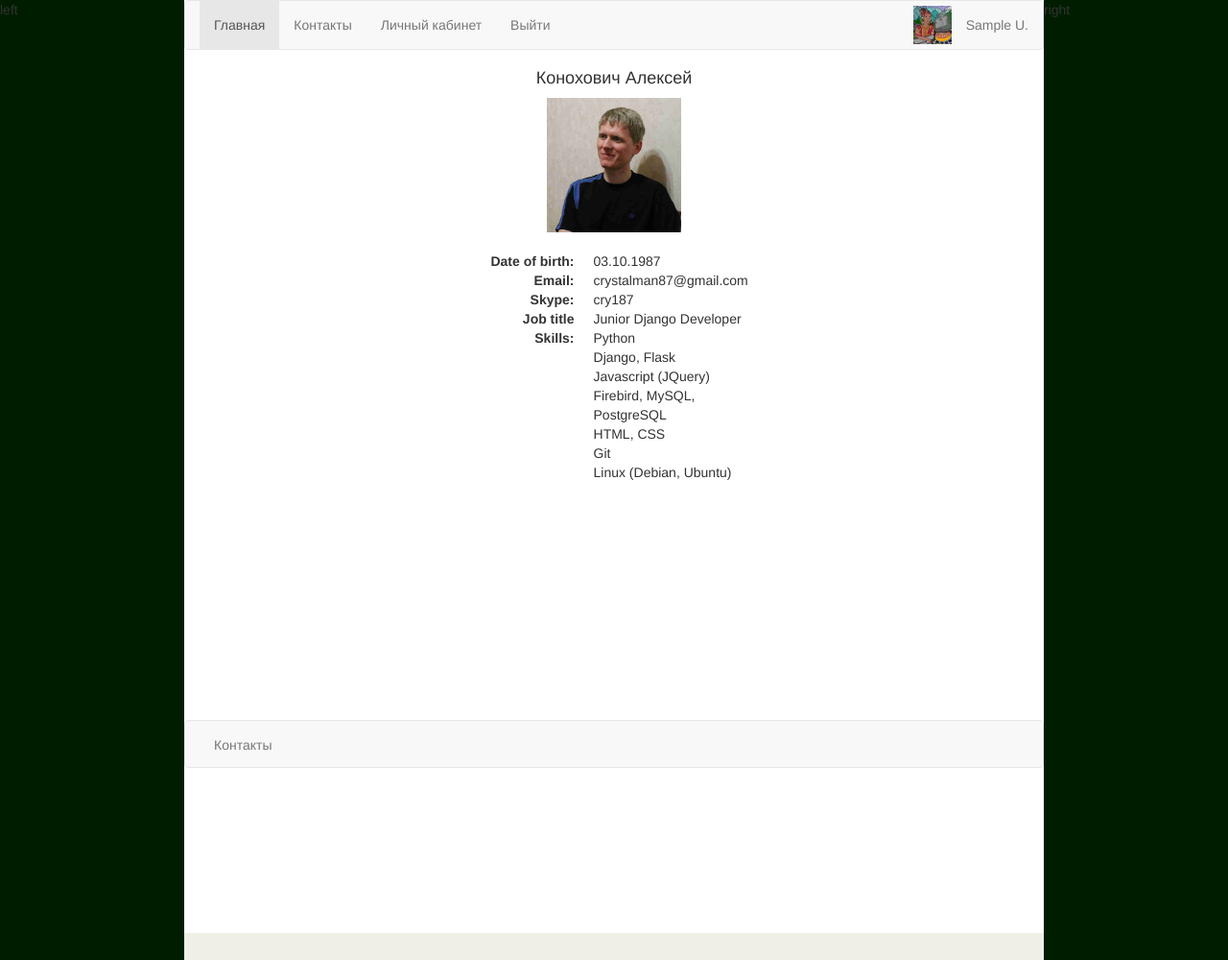
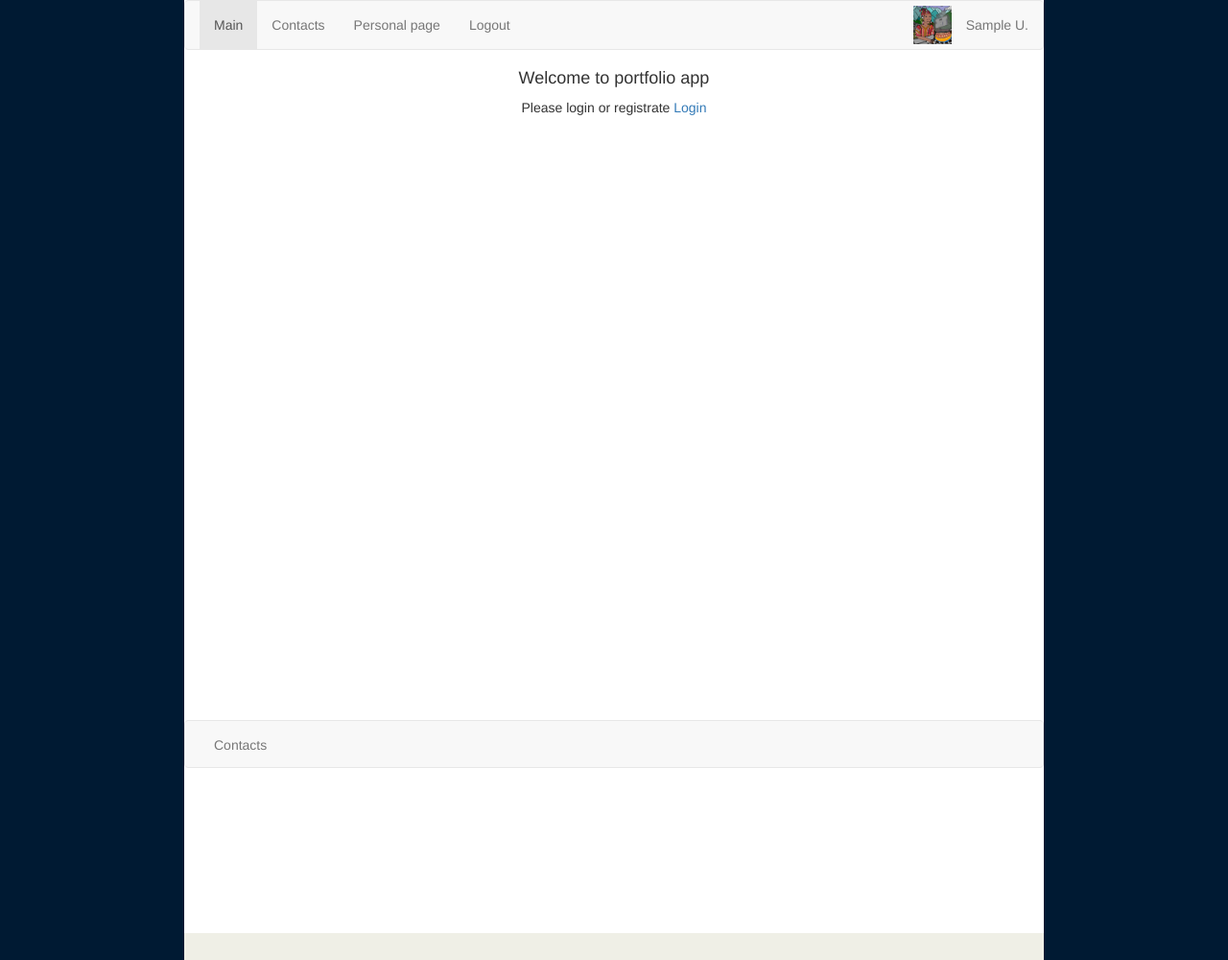
Before and after one commit to crystal175/portfolio, a Django app: page / in a window 1280 px wide. Shown: the whole page at 96% size. Run offline with Django 3.2, Linux system fonts and the light colour scheme; the visitor is signed in with stand-in values (Sample User, id 1); some libraries are stand-ins or nearby versions.

Commit message:
changed form fields

```diff
--- a/dash/models.py
+++ b/dash/models.py
@@ -9,21 +9,21 @@ import datetime
 class User(AbstractBaseUser, PermissionsMixin):
     """ Custom user class. """
     username = models.CharField(max_length=30, unique=True,
-                                db_index=True, verbose_name="Логин")
-    first_name = models.CharField(max_length=30, blank=True, verbose_name="Имя")
+                                db_index=True, verbose_name="Login")
+    first_name = models.CharField(max_length=30, blank=True, verbose_name="Name")
     last_name = models.CharField(max_length=30, blank=True,
-                                 verbose_name="Фамилия")
+                                 verbose_name="Surname")
     email = models.EmailField(blank=True, unique=True, db_index=True,
-                              verbose_name="Email")
-    birth_date = models.DateField(auto_now=False, verbose_name="Дата рождения")
+                              verbose_name="E-mail")
+    birth_date = models.DateField(auto_now=False, verbose_name="Birth date")
     joined = models.DateTimeField(auto_now_add=True)
     is_active = models.BooleanField(default=True)
     is_admin = models.BooleanField(default=False)
     phone = models.CharField(max_length=12, blank=True,
-                             verbose_name="Телефон")
+                             verbose_name="Phone")
     picture = models.ImageField(upload_to='photos/',
                                 default='photos/def.jpeg',
-                                verbose_name='Аватар')
+                                verbose_name='Avatar')
     is_staff = models.BooleanField(default=False)
 
     USERNAME_FIELD = 'username'
--- a/portfolio/settings.py
+++ b/portfolio/settings.py
@@ -104,7 +104,7 @@ EMAIL_USE_TLS = False
 EMAIL_USE_SSL = True
 EMAIL_HOST = 'smtp.mail.ru'
 EMAIL_PORT = 465
-EMAIL_HOST_USER = 'crystal-man@list.ru'
+EMAIL_HOST_USER = ''
 EMAIL_HOST_PASSWORD = ''
 
 EMAIL_BACKEND = 'django.core.mail.backends.smtp.EmailBackend'
--- a/static/css/portfolio.css
+++ b/static/css/portfolio.css
@@ -23,13 +23,13 @@
   }
   #left_side{
     float:left;
-    background: #001D00;
+    background: #001A33;
     width:15%;
     min-height: 1000px;
   }
   #right_side{
     float:right;
-    background: #001D00;
+    background: #001A33;
     width:15%;
     min-height: 1000px;
   }
--- a/templates/_layout/base.html
+++ b/templates/_layout/base.html
@@ -16,7 +16,7 @@
 <body id="body-color">
 
 <!-- LEFT SIDE -->
-<div id="left_side">left</div>
+<div id="left_side"></div>
 <!-- LEFT SIDE -->
 
 
@@ -28,13 +28,13 @@
     <nav class="navbar navbar-default">
       <div class="container">
         <ul class="nav navbar-nav">
-            <li class="active"><a href="/">Главная</a></li>
-            <li><a href="{% url 'contacts' %}">Контакты</a></li>
+            <li class="active"><a href="/">Main</a></li>
+            <li><a href="{% url 'contacts' %}">Contacts</a></li>
             {% if user.is_authenticated %}
-				<li><a href="{% url 'edit_user' %}">Личный кабинет</a></li>
-				<li><a href="{% url 'logout' %}">Выйти</a></li>
+				<li><a href="{% url 'edit_user' %}">Personal page</a></li>
+				<li><a href="{% url 'logout' %}">Logout</a></li>
           	{% else %}
-				<li><a href="{% url 'login' %}">Войти</a></li>
+				<li><a href="{% url 'login' %}">Login</a></li>
 			{% endif %}
 		</ul>
 		{% if user.is_authenticated %}
@@ -62,7 +62,7 @@
 	<nav class="navbar navbar-default" id="footer">
 		<div class="container">
 			<ul class="nav navbar-nav">
-				<li><a href="{% url 'contacts' %}">Контакты</a></li>
+				<li><a href="{% url 'contacts' %}">Contacts</a></li>
 			</ul>
 		</div>
 	</nav>
@@ -73,7 +73,7 @@
 <!--CONTAINER -->
 
 <!-- RIGHT SIDE -->
-<div id="right_side">right</div>
+<div id="right_side"></div>
 <!-- RIGHT SIDE -->
 
 
--- a/templates/contacts.html
+++ b/templates/contacts.html
@@ -1,10 +1,10 @@
 {% extends '_layout/base.html' %}
 
-{% block title %}Контакты{% endblock title %}
+{% block title %}Contacts{% endblock title %}
 
 {% block content %}
 
-	<h4>Контакты</h4>
+	<h4>Contacts</h4>
 
 <div id="main_page">
 <dl class="dl-horizontal"><br>
--- a/templates/main.html
+++ b/templates/main.html
@@ -4,23 +4,10 @@
 
 {% block content %}
 
-	<h4>Конохович Алексей</h4>
+	<h4>Welcome to portfolio app</h4>
+<div>
+<p align="center">Please login or registrate
+<a href="{% url 'login' %}">Login</a></p>
+</div>
 
-<img src="{{ STATIC_URL }}img/photo.jpeg" alt="foto" class="center">
-
-<div id="main_page">
-<dl class="dl-horizontal"><br>
-	<dt>Date of birth:</dt><dd>03.10.1987</dd>
-	<dt>Email:</dt><dd>crystalman87@gmail.com</dd>
-	<dt>Skype:</dt><dd>cry187</dd>
-	<dt>Job title</dt><dd>Junior Django Developer</dd>
-	<dt>Skills:</dt><dd>Python</dd>
-					<dd>Django, Flask</dd>
-					<dd>Javascript (JQuery)</dd>
-					<dd>Firebird, MySQL, PostgreSQL</dd>
-					<dd>HTML, CSS</dd>
-					<dd>Git</dd>
-					<dd>Linux (Debian, Ubuntu)</dd>
-</dl>
-</div>
 {% endblock content %}
--- a/templates/myregister.html
+++ b/templates/myregister.html
@@ -1,9 +1,9 @@
 {% extends '_layout/base.html' %}
 
-{% block title %}Регистрация{% endblock %}
+{% block title %}Registration page{% endblock %}
 
 {% block content %}
-<h4>Регистрация пользователя</h4><br>
+<h4>User registration</h4><br>
 
 {% if user.is_authenticated %}
     <h4>Hello {{ user }} {{ user.last_name|first|add:"." }}</h4>
@@ -13,7 +13,7 @@
         {% csrf_token %}
         {{form.as_p}}
 
-        <p><input type="submit" value="Отправить" /></p>
+        <p><input type="submit" value="Send" /></p>
     </form>
 </div>
 {% endif %}
```
Also changed, not shown: dash/forms.py (+10 -10 lines), templates/edit_user.html (+4 -4 lines), templates/mylogin.html (+4 -4 lines), README.md, static/img/photo.jpeg (deleted), 1 other file.
